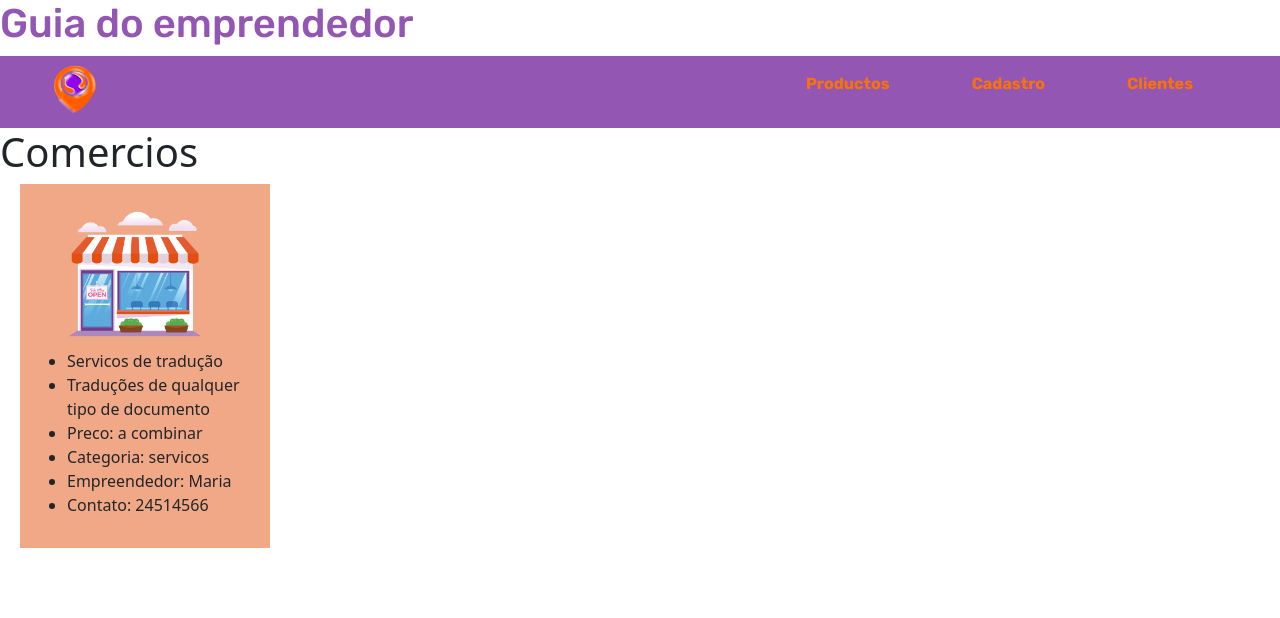
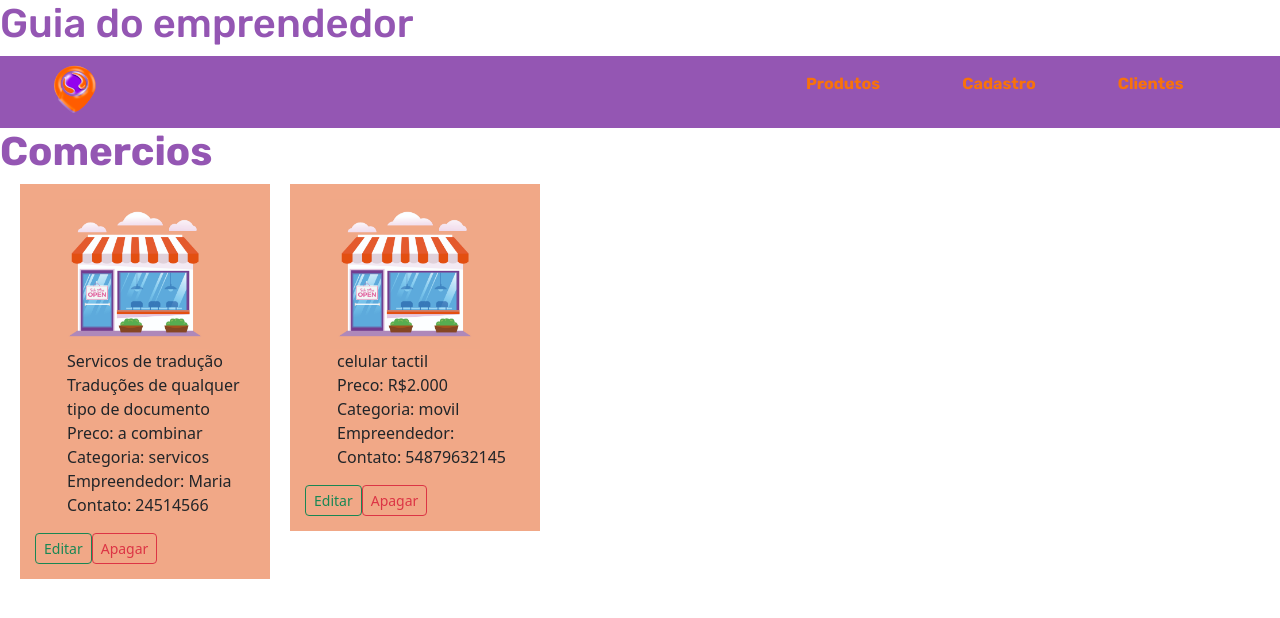
Before and after one commit to hluna23/projetofinal, a React (Create React App) app: page /produtos in a window 1280 px wide. Shown: the top 618 px of the page. Built offline with nearby package versions, Linux system fonts and the light colour scheme; data requests are answered from the project's data file.

Commit message:
ajustando modal no produto

```diff
--- a/db.json
+++ b/db.json
@@ -58,6 +58,15 @@
       "empreendedor": "Maria",
       "contato": 24514566,
       "id": 1
+    },
+    {
+      "nomeProduto": "Motorola",
+      "descricao": "celular tactil",
+      "preco": "R$2.000",
+      "categoria": "movil",
+      "nomeEmpreendedor": "Jazmin",
+      "contato": "54879632145",
+      "id": 2
     }
   ],
   "usuarios": [
--- a/src/components/Cabecalho/Cabecalho.css
+++ b/src/components/Cabecalho/Cabecalho.css
@@ -1,10 +1,9 @@
-.titulo1{
+.titulo1 {
   font-family: "Rubik";
   font-size: 40px;
-  color:#9456B3;
-
+  color: #9456b3;
 }
-.Circulo1{
+.Circulo1 {
   width: 50px;
   height: 50px;
   position: relative;
@@ -15,28 +14,25 @@
 .Circulo1:hover {
   transition: 2s;
   transform: rotateY(360deg);
-
 }
 
-.Aro1{
+.Aro1 {
   width: 50px;
   height: 50px;
   margin-top: 7px;
 }
 
-.BtnC{
+.BtnC {
   position: relative;
   left: 50%;
-  color: #9456B3;
+  color: #9456b3;
 }
 .nav {
-
-  background-color: #9456B3;
+  background-color: #9456b3;
   display: inline-block;
-
 }
 
-.nav a{
+.nav a {
   position: relative;
   left: 50%;
   display: inline;
@@ -45,12 +41,10 @@
   padding: 1rem;
   color: #f8720b;
   font-weight: bold;
- font-family: 'Rubik';
- text-transform: capitalize;
-
-
+  font-family: "Rubik";
+  text-transform: capitalize;
 }
 
-.nav a:hover{
-color: white;
+.nav a:hover {
+  color: white;
 }
--- a/src/components/Cabecalho/Cabecalho.js
+++ b/src/components/Cabecalho/Cabecalho.js
@@ -13,7 +13,7 @@ export default function Cabecalho() {
       <img src={circulo} alt="logo" className="Circulo1"/>
           <img src={aro} alt="logo" className="Aro1"/>
         <Link to="/produtos" activeClassName="active">
-          <p>productos</p>
+          <p>produtos</p>
         </Link>
         <Link to="/cadastrar" className="linkC">
           <p>cadastro</p>
--- a/src/components/Produtos/Produtos.css
+++ b/src/components/Produtos/Produtos.css
@@ -1,7 +1,7 @@
 #comercios{
   display: flex;
 }
-.TotuloC{
+.TituloC{
   font-family: 'Rubik';
   font-weight: bold;
   color: #9456B3;
@@ -20,3 +20,6 @@
   width: 250px;
   padding: 15px;
 }
+ul{
+  list-style-type: none;
+}
--- a/src/components/Produtos/Produtos.js
+++ b/src/components/Produtos/Produtos.js
@@ -1,27 +1,101 @@
 import { useEffect, useState } from "react";
 import Cabecalho from "../Cabecalho/Cabecalho";
-import Loja from "../img/loja.jpg"
-import "./Produtos.css"
+import Loja from "../img/loja.jpg";
+import { Button, Modal } from "react-bootstrap";
+import "./Produtos.css";
 
 export default function Produtos() {
   const [produtos, setProdutos] = useState([]);
+  const [id, setId] = useState("");
+  const [nome, setNome] = useState("");
+  const [descricao, setDescricao] = useState("");
+  const [preco, setPreco] = useState("");
+  const [categoria, setCategoria] = useState("");
+  const [empreendedor, setEmpreendedor] = useState("");
+  const [contato, setContato] = useState("");
+
+  const [show, setShow] = useState(false);
+  const fecharModal = () => setShow(false);
+  const mostrarModal = (key) => {
+    setId(key);
+    setShow(true);
+  };
+
+  const [edit, setEdit] = useState(false);
+  const fecharModalEdit = () => setEdit(false);
+  const mostrarModalEdit = (
+    id,
+    nome,
+    descricao,
+    preco,
+    categoria,
+    empreendedor,
+    contato
+  ) => {
+    setId(id);
+    setNome(nome);
+    setDescricao(descricao);
+    setPreco(preco);
+    setCategoria(categoria);
+    setEmpreendedor(empreendedor);
+    setContato(contato);
+    setEdit(true);
+  };
 
   useEffect(() => {
+    atualizarProduto();
+  }, []);
+
+  const atualizarProduto = () => {
     fetch("http://localhost:3004/produtos")
       .then((response) => response.json())
       .then((data) => setProdutos(data));
-  }, []);
+  };
+
+  const alterarProduto = async () => {
+    const cadastroPatch = {
+      nome,
+      descricao,
+      preco,
+      categoria,
+      empreendedor,
+      contato,
+    };
+
+    await fetch(`http://localhost:3004/produtos/${id}`, {
+      method: "PATCH",
+      body: JSON.stringify(cadastroPatch),
+      headers: { "Content-type": "application/json; charset=UTF-8" },
+    });
+
+    atualizarProduto();
+    fecharModalEdit();
+  };
+
+  //apagar produto
+  const apagarProduto = async () => {
+    await fetch(`http://localhost:3004/produtos/${id}`, {
+      method: "DELETE",
+    });
+
+    atualizarProduto();
+    fecharModal();
+  };
 
   return (
-    <div >
+    <div>
+      <div>
         <Cabecalho />
+      </div>
       <h1 className="TituloC">Comercios</h1>
+
       <div id="comercios">
-        {produtos.map((produto)=>{
-          return(
+        {produtos.map((produto) => {
+          return (
+            <div key={produto.id}>
               <div id="Loja">
-              <img src={Loja} alt="Loja" className="loja"/>
-              <ul key={produto.id}>
+                <img src={Loja} alt="Loja" className="loja" />
+                <ul>
                   <li> {produto.nome}</li>
                   <li> {produto.descricao}</li>
                   <li>Preco: {produto.preco}</li>
@@ -29,13 +103,136 @@ export default function Produtos() {
                   <li>Empreendedor: {produto.empreendedor}</li>
                   <li>Contato: {produto.contato}</li>
                 </ul>
-            </div>
-
+                <div>
+                  <Button
+                    variant="outline-success"
+                    size="sm"
+                    onClick={() =>
+                      mostrarModalEdit(
+                        produto.id,
+                        produto.nome,
+                        produto.descricao,
+                        produto.preco,
+                        produto.categoria,
+                        produto.empreendedor,
+                        produto.contato
                       )
                     }
-
-        )}
+                    className="botoes-lista"
+                  >
+                    {" "}
+                    Editar{""}
+                  </Button>
+                  <Button
+                    variant="outline-danger"
+                    size="sm"
+                    onClick={() => mostrarModal(produto.id)}
+                    className="botoes-lista"
+                  >
+                    Apagar
+                  </Button>
+                </div>
               </div>
             </div>
           );
+        })}
+      </div>
+
+      <Modal show={edit} onHide={fecharModalEdit}>
+        <Modal.Header closeButton>
+          <Modal.Title>Editar produto</Modal.Title>
+        </Modal.Header>
+        <Modal.Body>
+          <form>
+            <div>
+              <span>Nome: </span>
+              <label>
+                <input
+                  type="text"
+                  defaultValue={nome}
+                  onChange={(e) => setNome(e.target.value)}
+                />
+              </label>
+            </div>
+            <div>
+              <span>Descrição: </span>
+              <label>
+                <input
+                  type="text"
+                  defaultValue={descricao}
+                  onChange={(e) => setDescricao(e.target.value)}
+                />
+              </label>
+            </div>
+            <div>
+              <span>Preço: </span>
+              <label>
+                <input
+                  type="text"
+                  defaultValue={preco}
+                  onChange={(e) => setPreco(e.target.value)}
+                />
+              </label>
+            </div>
+            <div>
+              <span>Categoria: </span>
+              <label>
+                <input
+                  type="text"
+                  defaultValue={categoria}
+                  onChange={(e) => setCategoria(e.target.value)}
+                />
+              </label>
+            </div>
+            <div>
+              <span>Empreendedor: </span>
+              <label>
+                <input
+                  type="text"
+                  defaultValue={empreendedor}
+                  onChange={(e) => setEmpreendedor(e.target.value)}
+                />
+              </label>
+            </div>
+            <div>
+              <span>Contato: </span>
+              <label>
+                <input
+                  type="text"
+                  defaultValue={contato}
+                  onChange={(e) => setContato(e.target.value)}
+                />
+              </label>
+            </div>
+          </form>
+        </Modal.Body>
+        <Modal.Footer>
+          <Button variant="secondary" onClick={fecharModalEdit}>
+            Cancelar
+          </Button>
+          <Button variant="primary" onClick={alterarProduto}>
+            Confirmar
+          </Button>
+        </Modal.Footer>
+      </Modal>
+
+      <Modal show={show} onHide={fecharModal}>
+        <Modal.Header closeButton>
+          <Modal.Title>Apagar produto</Modal.Title>
+        </Modal.Header>
+        <Modal.Body>
+          Tem certeza?
+          <br /> Se apaga o produto não vai poder recuperar essa informação!!!.
+        </Modal.Body>
+        <Modal.Footer>
+          <Button variant="secondary" onClick={fecharModal}>
+            Cancelar
+          </Button>
+          <Button variant="primary" onClick={apagarProduto}>
+            Confirmar
+          </Button>
+        </Modal.Footer>
+      </Modal>
+    </div>
+  );
 }
```
Lines whose indentation alone changed are shown as unchanged.
